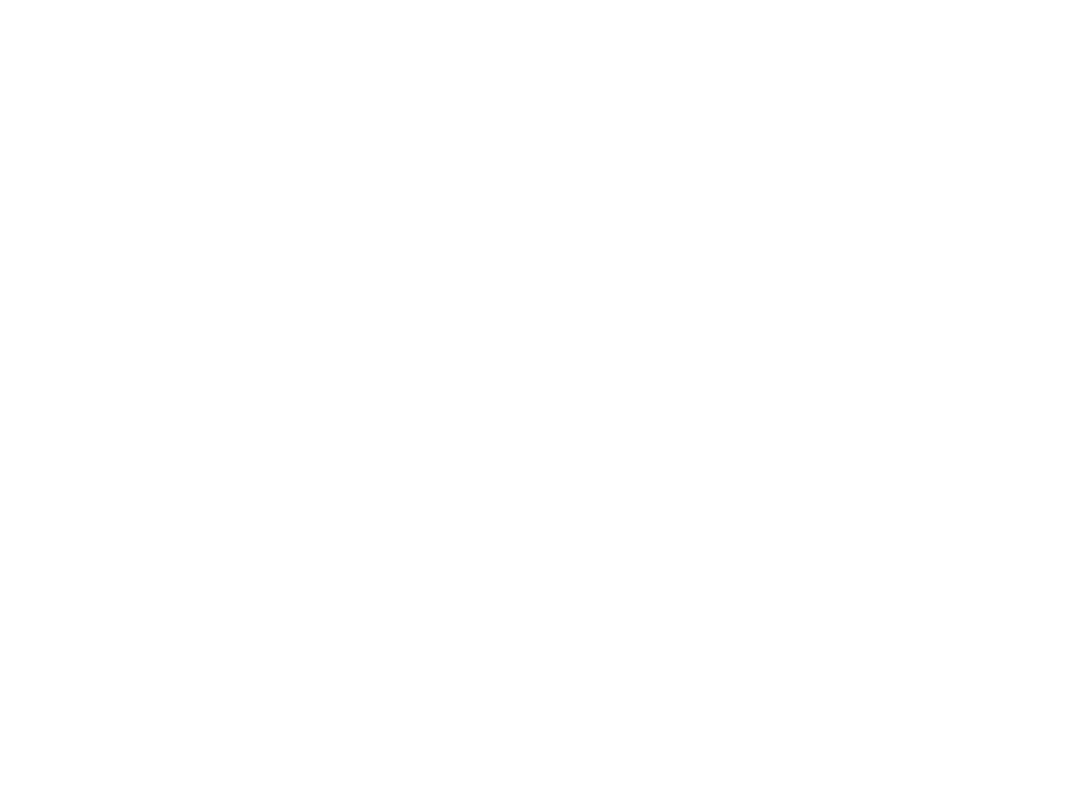
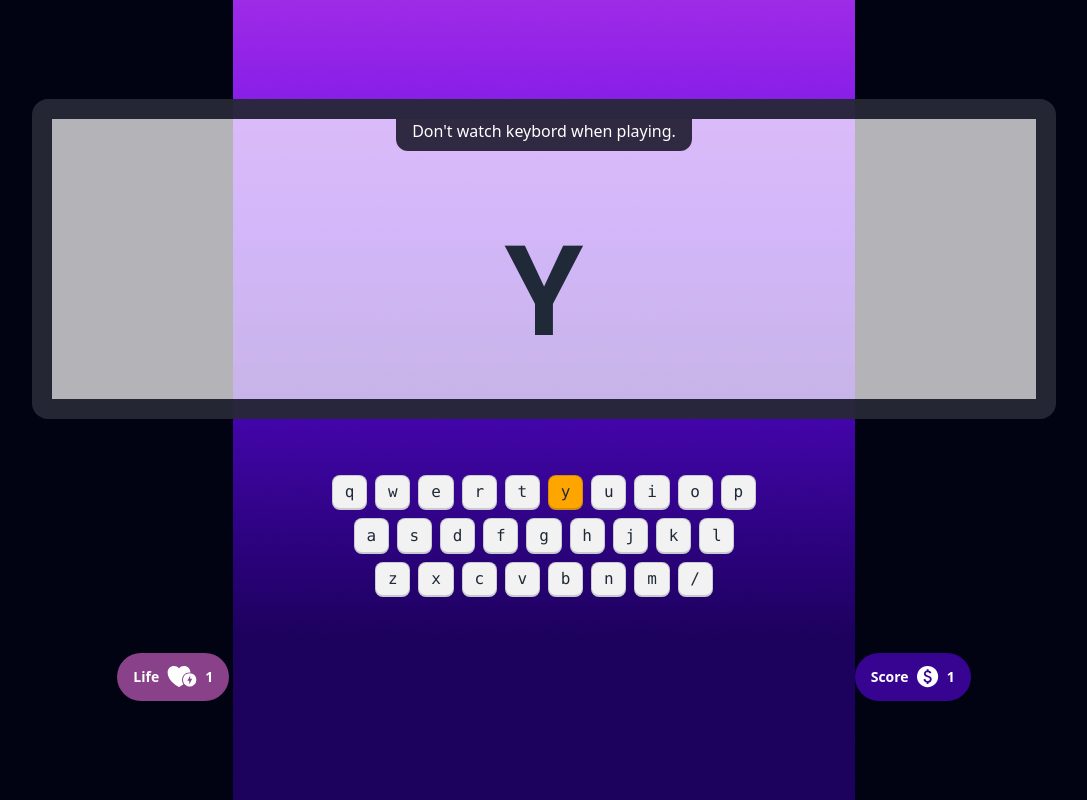
Before and after one commit to sharifalam88/Clash-Game, a plain HTML site: page index.html in a window 1280 px wide. Shown: the whole page, without its empty margins (96-1183 px from the left). Drawn offline with nearby package versions, Linux system fonts and the light colour scheme.

Commit message:
design home screen and play ground

```diff
--- a/index.html
+++ b/index.html
@@ -22,15 +22,86 @@
     <script src="https://cdn.tailwindcss.com"></script>
 </head>
 <body>
-    <section id="home">
+    <main class="bg-[#010313] bg-[url(images/background.png)] bg-no-repeat min-h-screen bg-center">
+        <!-- home section -->
+        <section id="home" class=" min-h-screen hidden">
+            <!-- home screen text part -->
+            <div class="text-white min-h-screen flex flex-col items-center justify-center gap-5">
+                <h1 class="text-8xl font-anton font-normal">Alphabet Clash</h1>
+                <p class="text-xl font-poppins">Unleash Your Keyboard Kung Fu : Press “Enter” to Play</p>
+                <button class="btn">Play Now</button>
+            </div>
+        </section>
+        <!-- play ground section -->
+        <section id="play-ground">
+            <div class=" flex flex-col justify-center items-center min-h-screen gap-12">
+             <!-- play screen -->
+            <div class="artboard artboard-horizontal phone-6 border-[20px] border-[#010313cc] rounded-2xl bg-[#ffffffb3]">
+                <div class="flex justify-center">
+                    <p class="bg-[#2F2941] text-[white] px-4 pb-2 rounded-b-xl">Don't watch keybord when playing.</p>
+                </div>
+                <div class="flex justify-center items-center h-full">
+                    <p class="font-poppins font-semibold text-9xl">Y</p>
+                </div>
+            </div>
+            <!-- keybord area -->
+            <div class="keybord-container">
+                <div class="flex justify-center gap-2 my-2 w-full">
+                    <kbd class="kbd">q</kbd>
+                    <kbd class="kbd">w</kbd>
+                    <kbd class="kbd">e</kbd>
+                    <kbd class="kbd">r</kbd>
+                    <kbd class="kbd">t</kbd>
+                    <kbd class="kbd bg-[#FFA500]">y</kbd>
+                    <kbd class="kbd">u</kbd>
+                    <kbd class="kbd">i</kbd>
+                    <kbd class="kbd">o</kbd>
+                    <kbd class="kbd">p</kbd>
+                  </div>
+                  <div class="flex justify-center gap-2 my-2 w-full">
+                    <kbd class="kbd">a</kbd>
+                    <kbd class="kbd">s</kbd>
+                    <kbd class="kbd">d</kbd>
+                    <kbd class="kbd">f</kbd>
+                    <kbd class="kbd">g</kbd>
+                    <kbd class="kbd">h</kbd>
+                    <kbd class="kbd">j</kbd>
+                    <kbd class="kbd">k</kbd>
+                    <kbd class="kbd">l</kbd>
+                  </div>
+                  <div class="flex justify-center gap-2 my-2 w-full">
+                    <kbd class="kbd">z</kbd>
+                    <kbd class="kbd">x</kbd>
+                    <kbd class="kbd">c</kbd>
+                    <kbd class="kbd">v</kbd>
+                    <kbd class="kbd">b</kbd>
+                    <kbd class="kbd">n</kbd>
+                    <kbd class="kbd">m</kbd>
+                    <kbd class="kbd">/</kbd>
+                  </div>
+            </div>
+            <!-- button area-->
+        <div class="w-2/3 flex justify-between">
+            <button class="btn bg-[#894189] border-none text-[white] rounded-full">
+                <span>Life</span>
+                <img src="images/heart.svg" alt="about heart icon" srcset="">
+                <span>1</span>
+              </button>
+            <button class="btn bg-[#360490] border-none text-[white] rounded-full">
+                <span>Score</span>
+                <img src="images/dollar.svg" alt="about heart icon" srcset="">
+                <span>1</span>
+              </button>
+            </div>
+            </div>
+        </section>
 
-    </section>
-    <section id="play-ground">
+        <!-- score section -->
+        <section id="score">
 
-    </section>
-    <section id="score">
+        </section>
+    </main>
 
-    </section>
 
 </body>
 </html>
```
Also changed, not shown: images/dollar.svg (added), images/heart.svg (added).
